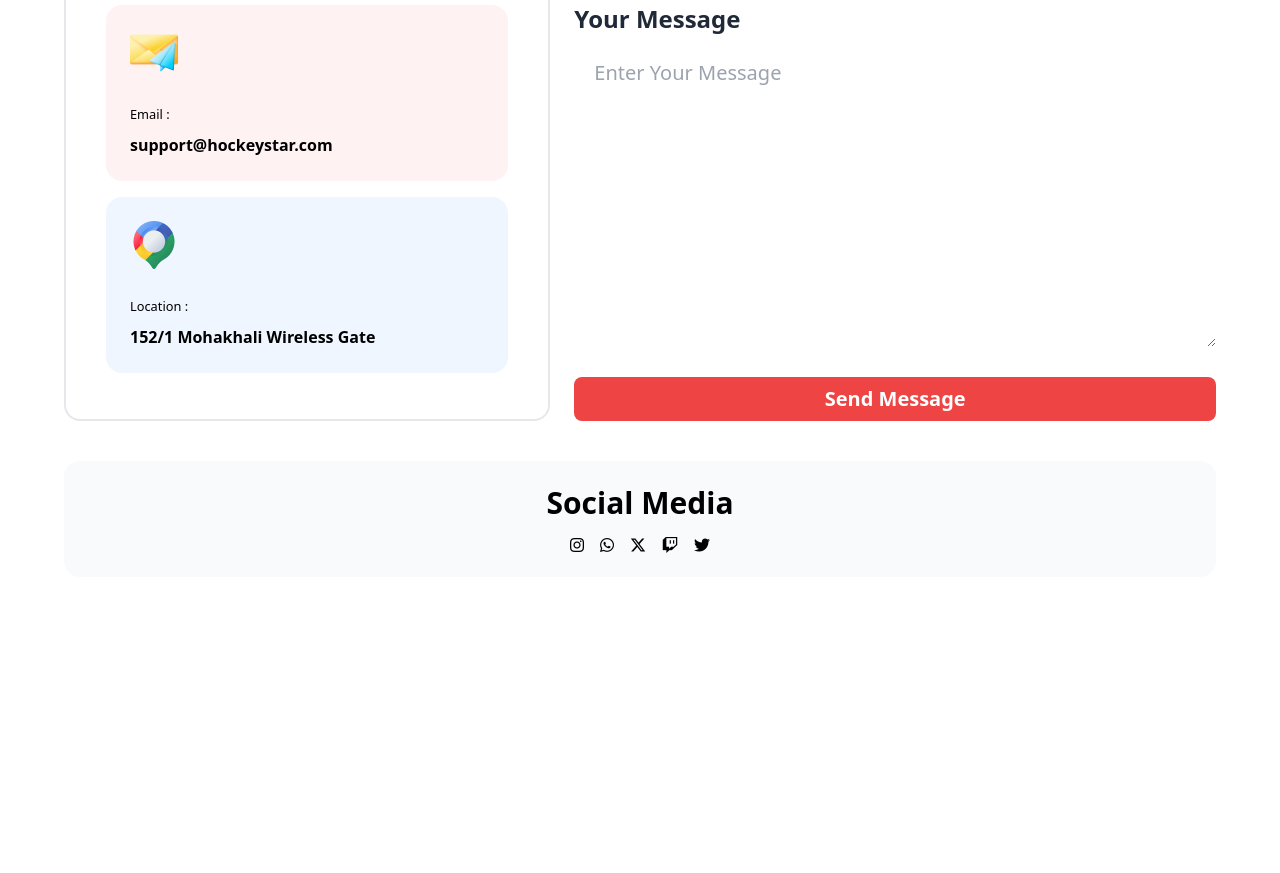
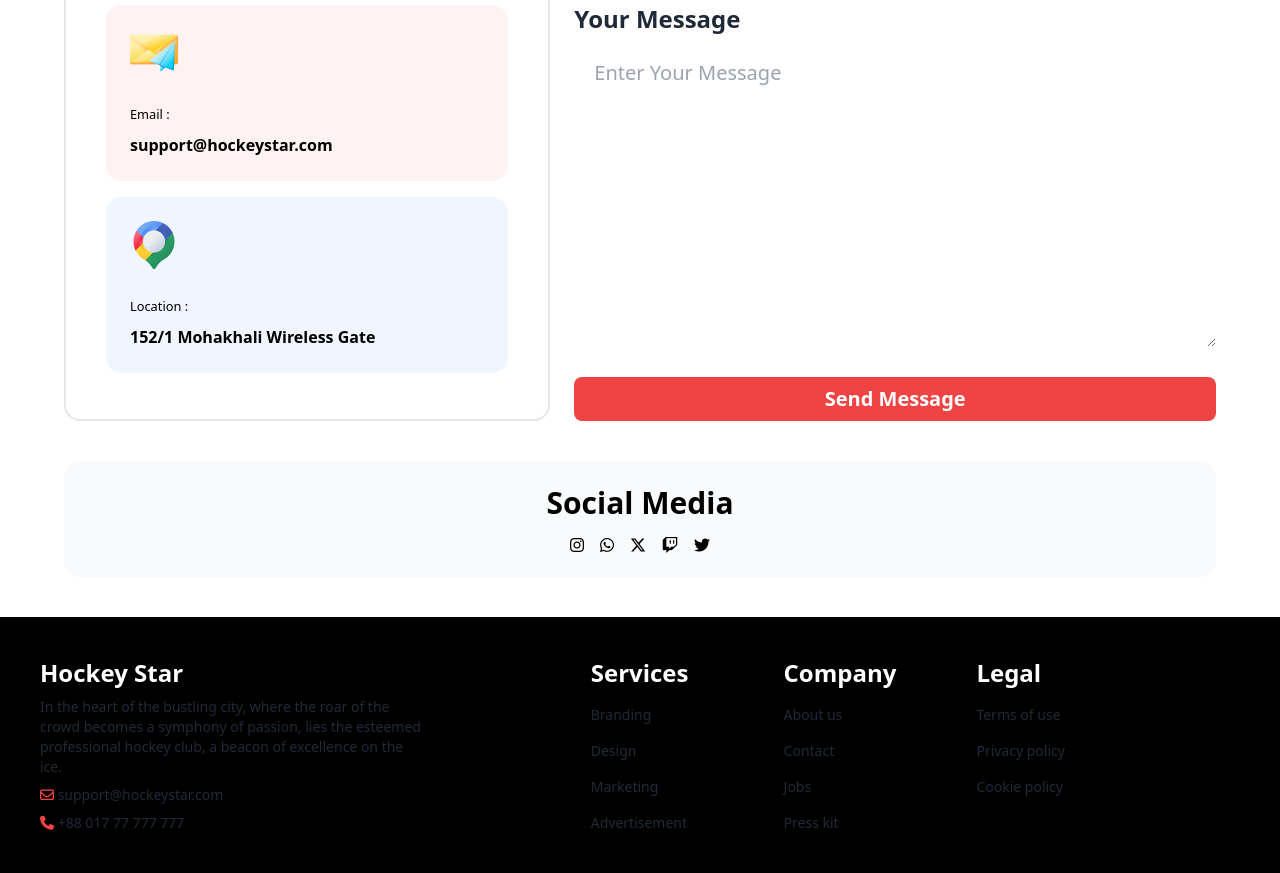
Before and after one commit to hemel17/r903, a plain HTML site: page index.html in a window 1280 px wide. Shown: the part 4933-5806 px from the top of the page. Before the commit the page ends 5510 px from the top, so only its background shows below. Drawn offline with nearby package versions, Linux system fonts and the light colour scheme.

Commit message:
footer added

```diff
--- a/index.html
+++ b/index.html
@@ -698,11 +698,17 @@
               ></textarea>
             </div>
             <div class="col-span-2 mt-4 md:mt-0">
-              <input type="submit" class="w-full rounded-lg bg-red-500 text-white font-bold text-xl p-2" value="Send Message" />
+              <input
+                type="submit"
+                class="w-full rounded-lg bg-red-500 text-white font-bold text-xl p-2"
+                value="Send Message"
+              />
             </div>
           </div>
         </div>
-        <div class="bg-slate-50 text-black mt-6 md:mt-10 rounded-2xl text-center p-6">
+        <div
+          class="bg-slate-50 text-black mt-6 md:mt-10 rounded-2xl text-center p-6"
+        >
           <h2 class="font-bold text-3xl mb-4">Social Media</h2>
           <p class="flex gap-4 justify-center items-center">
             <i class="fa-brands fa-instagram"></i>
@@ -714,5 +720,47 @@
         </div>
       </section>
     </main>
+
+    <!-- footer section -->
+    <footer
+      class="footer p-10 bg-base-200 text-base-content mt-6 md:mt-10 bg-black"
+    >
+      <aside>
+        <h2 class="text-2xl font-bold text-white">Hockey Star</h2>
+        <p class="max-w-96">
+          In the heart of the bustling city, where the roar of the crowd becomes
+          a symphony of passion, lies the esteemed professional hockey club, a
+          beacon of excellence on the ice.
+        </p>
+        <p>
+          <i class="fa-regular fa-envelope text-red-500"></i>
+          support@hockeystar.com
+        </p>
+        <p><i class="fa-solid fa-phone text-red-500"></i> +88 017 77 777 777</p>
+      </aside>
+
+      <div class="grid grid-cols-2 md:grid-cols-3 gap-20">
+        <nav class="flex flex-col gap-4">
+          <h6 class="font-bold text-2xl text-white">Services</h6>
+          <a class="link link-hover">Branding</a>
+          <a class="link link-hover">Design</a>
+          <a class="link link-hover">Marketing</a>
+          <a class="link link-hover">Advertisement</a>
+        </nav>
+        <nav class="flex flex-col gap-4">
+          <h6 class="font-bold text-2xl text-white">Company</h6>
+          <a class="link link-hover">About us</a>
+          <a class="link link-hover">Contact</a>
+          <a class="link link-hover">Jobs</a>
+          <a class="link link-hover">Press kit</a>
+        </nav>
+        <nav class="flex flex-col gap-4">
+          <h6 class="font-bold text-2xl text-white">Legal</h6>
+          <a class="link link-hover">Terms of use</a>
+          <a class="link link-hover">Privacy policy</a>
+          <a class="link link-hover">Cookie policy</a>
+        </nav>
+      </div>
+    </footer>
   </body>
 </html>
```
Lines whose indentation alone changed are shown as unchanged.
